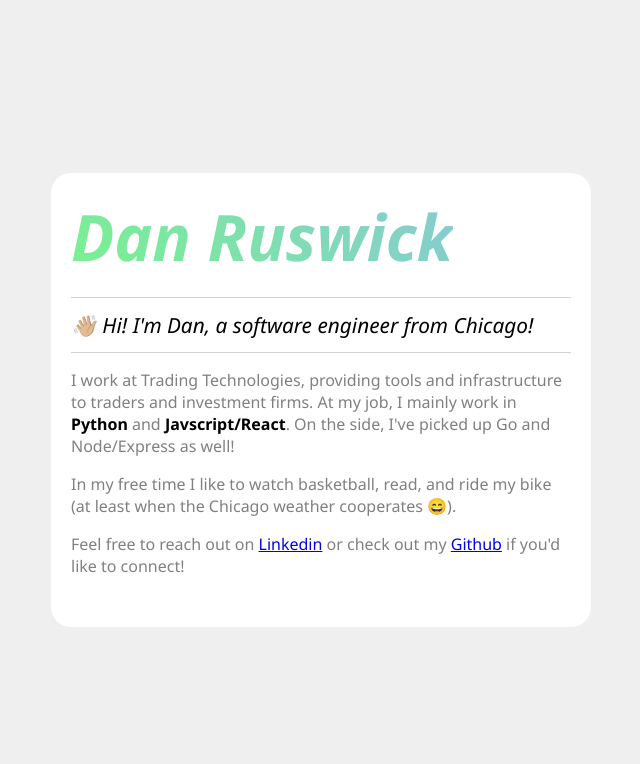
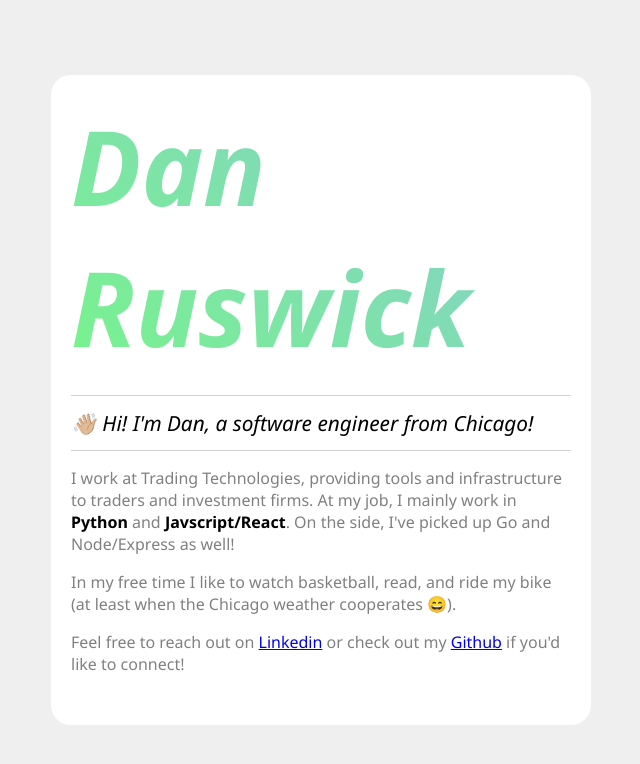
Before and after one commit to djru/djru.github.io, a React (Create React App) app: page / in a window 1280 px wide. Shown: the top 764 px of the page, without its empty margins (319-959 px from the left). Built offline with nearby package versions, Linux system fonts and the light colour scheme.

Commit message:
variable font size

```diff
--- a/src/styles.css
+++ b/src/styles.css
@@ -33,7 +33,8 @@ body,
 h1 {
   margin: 0;
   font-weight: bold;
-  font-size: 4em;
+  font-size: 3em;
+  font-size: clamp(1rem, 12vw, 6.5rem);
   font-style: italic;
   -webkit-background-clip: text;
   -moz-background-clip: text;
```
